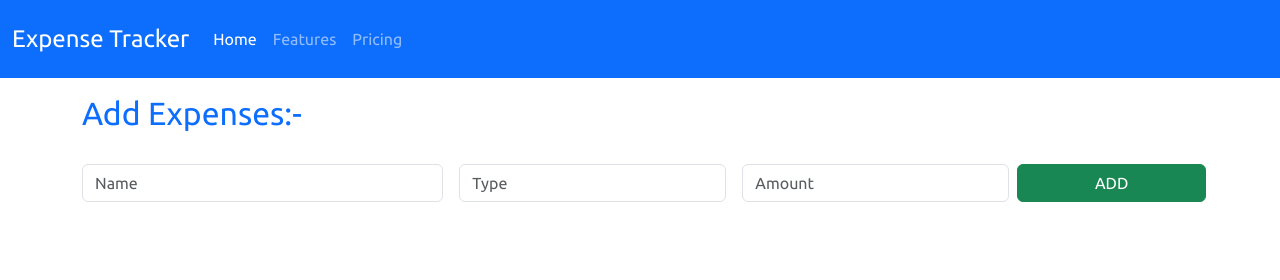
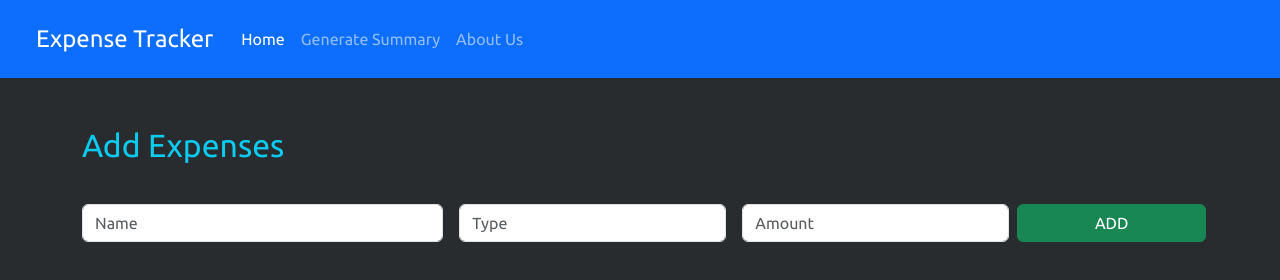
Before and after one commit to Abhie-Tripathi/Expense-Tracker, a plain HTML site: page index.html in a window 1280 px wide. Drawn offline with nearby package versions, Linux system fonts and the light colour scheme.

Commit message:
Dark mode and margins

```diff
--- a/index.html
+++ b/index.html
@@ -13,6 +13,7 @@
     <style>
         body{
             font-family: 'Ubuntu', sans-serif;
+            background-color: #282C2F;
         }
     </style>
 </head>
@@ -20,29 +21,29 @@
 <body>
     <nav class="navbar navbar-expand-lg bg-primary py-3" data-bs-theme="dark">
         <div class="container-fluid">
-            <a class="navbar-brand fs-4" href="#">Expense Tracker</a>
+            <a class="navbar-brand fs-4 ms-4" href="#">Expense Tracker</a>
             <button class="navbar-toggler" type="button" data-bs-toggle="collapse" data-bs-target="#navbarNav"
                 aria-controls="navbarNav" aria-expanded="false" aria-label="Toggle navigation">
                 <span class="navbar-toggler-icon"></span>
             </button>
             <div class="collapse navbar-collapse" id="navbarNav">
                 <ul class="navbar-nav">
-                    <li class="nav-item">
+                    <li class="nav-item ms-1">
                         <a class="nav-link active" aria-current="page" href="#">Home</a>
                     </li>
                     <li class="nav-item">
-                        <a class="nav-link" href="#">Features</a>
+                        <a class="nav-link" href="#">Generate Summary</a>
                     </li>
                     <li class="nav-item">
-                        <a class="nav-link" href="#">Pricing</a>
+                        <a class="nav-link" href="#">About Us</a>
                     </li>
                 </ul>
             </div>
         </div>
     </nav>
-    <div class="container-md mt-3">
-        <h2 class="text-primary">Add Expenses:-</h2>
-        <div class="row g-3 mt-3">
+    <div class="container-md mt-4">
+        <h2 class="text-info mt-5">Add Expenses</h2>
+        <div class="row g-3 mt-4">
             <div class="col-sm-4">
                 <input type="text" class="form-control" placeholder="Name" aria-label="name" id="name">
             </div>
```
